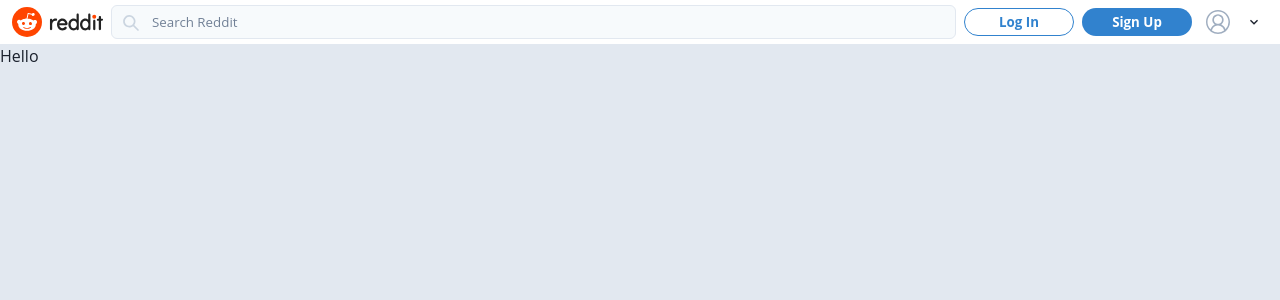
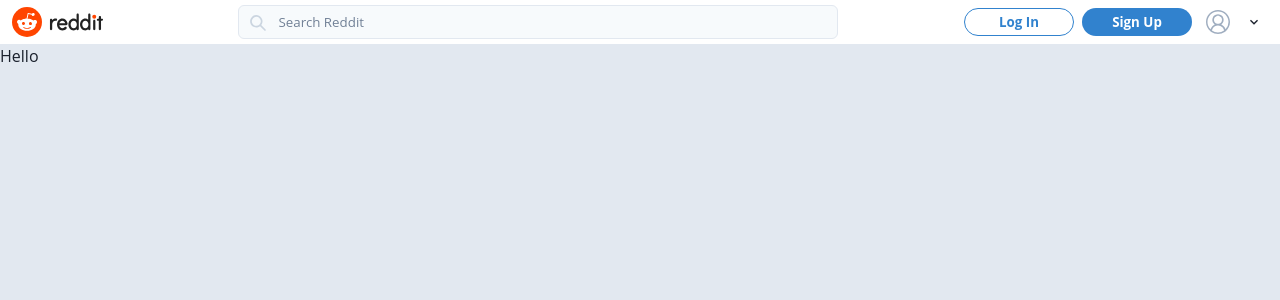
Before and after one commit to Coding-Jesus/Reddit_Clone, a Next.js app in the folder reddit_clone/: page / in a window 1280 px wide. Shown: the top 300 px of the page. Built offline with nearby package versions, Linux system fonts and the light colour scheme; no server answers.

Commit message:
Add Community directory

```diff
--- a/reddit_clone/src/components/Modal/Auth/Login.tsx
+++ b/reddit_clone/src/components/Modal/Auth/Login.tsx
@@ -114,7 +114,7 @@
                     cursor="pointer"
                     onClick={() => setAuthModalState((prev) => ({
                         ...prev,
-                        view: "resetPassword",
+                        view: "resetpassword",
                     }))
                     }
                 >
--- /dev/null
+++ b/reddit_clone/src/components/Navbar/Directory/Directory.tsx
@@ -0,0 +1,38 @@
+import { ChevronDownIcon } from '@chakra-ui/icons';
+import { Flex, Icon, Text, Menu, MenuButton, MenuList } from '@chakra-ui/react';
+import React from 'react';
+import { TiHome } from 'react-icons/ti';
+
+const UserMenu: React.FC = () => {
+
+    return (
+        <Menu>
+            <MenuButton
+                cursor="pointer"
+                padding="0px 6px"
+                borderRadius={4}
+                mr={2}
+                ml={{ base: 0, md: 2 }}
+                _hover={{ outline: "1px solid", outlineColor: "gray.200" }}>
+
+                <Flex align="center" justify="space-between" width={{ base: "auto", lg: "200px" }}>
+                    <Flex align="center">
+                        <Icon
+                            fontSize={24}
+                            mr={{ base: 1, md: 2 }}
+                            as={TiHome} />
+                        <Flex display={{ base: "none", lg: "flex" }}>
+                            <Text fontWeight={600} fontSize="10pt">Home</Text>
+                        </Flex>
+                    </Flex>
+                    <ChevronDownIcon />
+                </Flex>
+            </MenuButton>
+
+            <MenuList>
+                {/*<Communities /> */} Communities
+            </MenuList>
+        </Menu >
+    )
+}
+export default UserMenu;
--- a/reddit_clone/src/components/Navbar/Navbar.tsx
+++ b/reddit_clone/src/components/Navbar/Navbar.tsx
@@ -4,12 +4,22 @@
 import { useAuthState } from "react-firebase-hooks/auth";
 import RightContent from "./RightContent/RightContent";
 import SearchInput from "./SearchInput";
+import Directory from "./Directory/Directory";
 
 const Navbar: React.FC = () => {
     const [user, loading, error] = useAuthState(auth);
     return (
-        <Flex bg="white" height="44px" padding="6px 12px">
-            <Flex align="center">
+        <Flex
+            bg="white"
+            height="44px"
+            padding="6px 12px"
+            justifyContent={{ md: "space-between" }}
+        >
+            <Flex
+                align="center"
+                width={{ base: "40px", md: "auto" }}
+                mr={{ base: 0, md: 2 }}
+            >
                 <Image src="/images/redditFace.svg" height="30px" />
                 <Image
                     src="/images/redditText.svg"
@@ -17,8 +27,8 @@
                     display={{ base: "none", md: "unset" }}
                 />
             </Flex>
-            {/*<Directory /> */}
-            <SearchInput />
+            {user && <Directory />}
+            <SearchInput user={user} />
             <RightContent user={user} />
         </Flex >
     );
--- a/reddit_clone/src/components/Navbar/SearchInput.tsx
+++ b/reddit_clone/src/components/Navbar/SearchInput.tsx
@@ -1,17 +1,16 @@
 import { SearchIcon, CheckIcon } from '@chakra-ui/icons';
 import { Flex, Input, InputGroup, InputLeftElement, InputRightElement } from '@chakra-ui/react';
+import { User } from 'firebase/auth';
 import React from 'react';
 
 type SearchInputProps = {
-    // user:
-
-
+    user: User | null;
 };
 
-const SearchInput: React.FC<SearchInputProps> = () => {
+const SearchInput: React.FC<SearchInputProps> = ({ user }) => {
     return (
-        <Flex flexGrow={1} mr={2} align="center">
-            <InputGroup>
+        <Flex flexGrow={1} maxWidth={user ? "auto" : "600px"} mr={2} align="center">
+            < InputGroup >
                 <InputLeftElement
                     pointerEvents='none'
                     children={<SearchIcon color='gray.300' mb={1} />}
@@ -32,8 +31,8 @@
                     }}
                     height="34px"
                     bg="gray.50" />
-            </InputGroup>
-        </Flex>
+            </InputGroup >
+        </Flex >
     );
 };
 
--- a/reddit_clone/src/components/layouts/Layout.tsx
+++ b/reddit_clone/src/components/layouts/Layout.tsx
@@ -5,9 +5,7 @@
     return (
         <>
             <Navbar />
-            <main>
-                {children}
-            </main>
+            {children}
         </>
     );
 };
```
